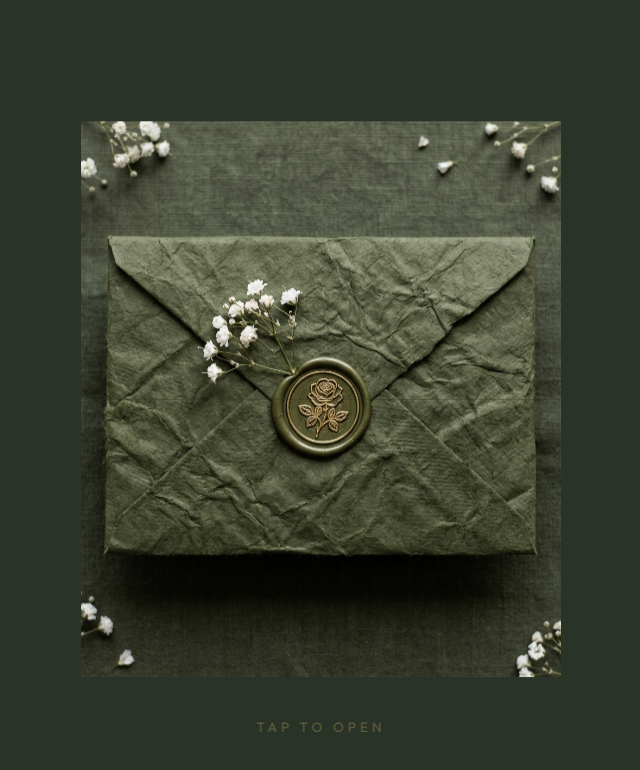
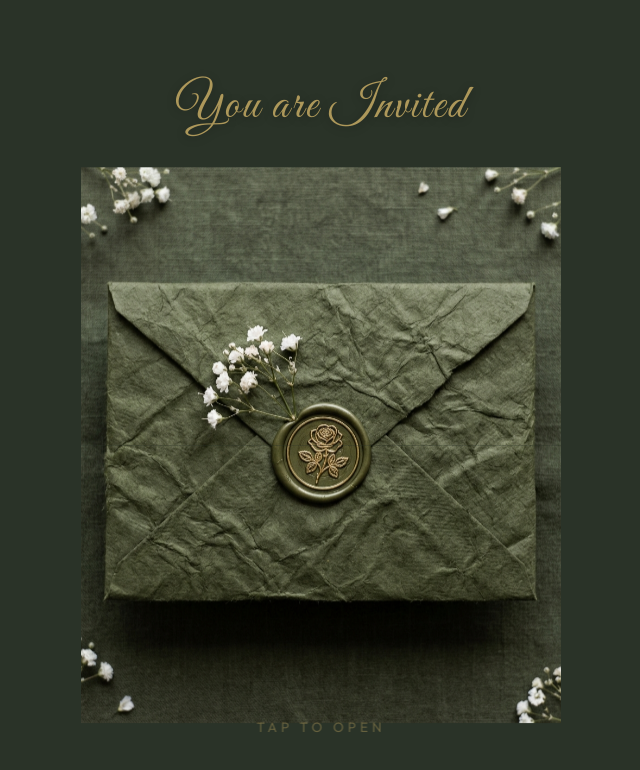
Before and after one commit to mareenaaaa/wedding-invitation, a React (Vite) app: page / in a window 1280 px wide. Shown: the top 770 px of the page, without its empty margins (319-959 px from the left). Built offline with nearby package versions, Linux system fonts and the light colour scheme; a web font is replaced by a local one.

Commit message:
Update envelope intro design, correct cover spacing, and reception details format

```diff
--- a/src/components/Cover/Cover.module.css
+++ b/src/components/Cover/Cover.module.css
@@ -79,10 +79,10 @@
   display: flex;
   align-items: center;
   justify-content: center;
-  gap: 1rem;
-  margin: 0.5rem 0;
+  gap: 0.8rem;
+  margin: 0.3rem 0;
   width: 100%;
-  max-width: 250px;
+  max-width: 200px;
 }
 
 .line {
@@ -119,10 +119,10 @@
 
 .dateText {
   font-family: var(--font-serif);
-  font-size: 1rem;
-  letter-spacing: 6px;
+  font-size: 0.85rem;
+  letter-spacing: 5px;
   color: var(--color-maroon);
-  margin-top: 2rem;
+  margin-top: 1rem;
 }
 
 .separator {
--- a/src/components/EnvelopeIntro/EnvelopeIntro.jsx
+++ b/src/components/EnvelopeIntro/EnvelopeIntro.jsx
@@ -47,6 +47,7 @@ export default function EnvelopeIntro({ onOpenComplete }) {
 
   return (
     <div ref={containerRef} className={styles.introContainer} onClick={handleOpen}>
+      <p className={styles.invitedText}>You are Invited</p>
       <div ref={envelopeRef} className={styles.envelopeWrapper}>
 
         {/* The full envelope image split into top and bottom */}
--- a/src/components/EnvelopeIntro/EnvelopeIntro.module.css
+++ b/src/components/EnvelopeIntro/EnvelopeIntro.module.css
@@ -14,6 +14,17 @@
   perspective: 1200px;
   cursor: pointer;
   overflow: hidden;
+}
+
+/* ─── Invited Text Above Envelope ─── */
+.invitedText {
+  font-family: var(--font-script);
+  font-size: clamp(2rem, 5vw, 3rem);
+  color: rgba(198, 170, 100, 0.85);
+  margin-bottom: 2rem;
+  letter-spacing: 2px;
+  text-shadow: 0 2px 10px rgba(0, 0, 0, 0.3);
+  z-index: 10;
 }
 
 /* ─── Envelope Wrapper ─── */
--- a/src/components/Reception/Reception.module.css
+++ b/src/components/Reception/Reception.module.css
@@ -93,7 +93,8 @@
 
 /* Title */
 .sectionTitle {
-  font-size: clamp(3.5rem, 8vw, 5rem);
+  font-size: clamp(2.5rem, 8vw, 5rem);
+  white-space: nowrap;
   color: var(--color-maroon);
   margin-bottom: 4rem;
   text-shadow: 0 5px 15px rgba(198, 170, 100, 0.3);
```
